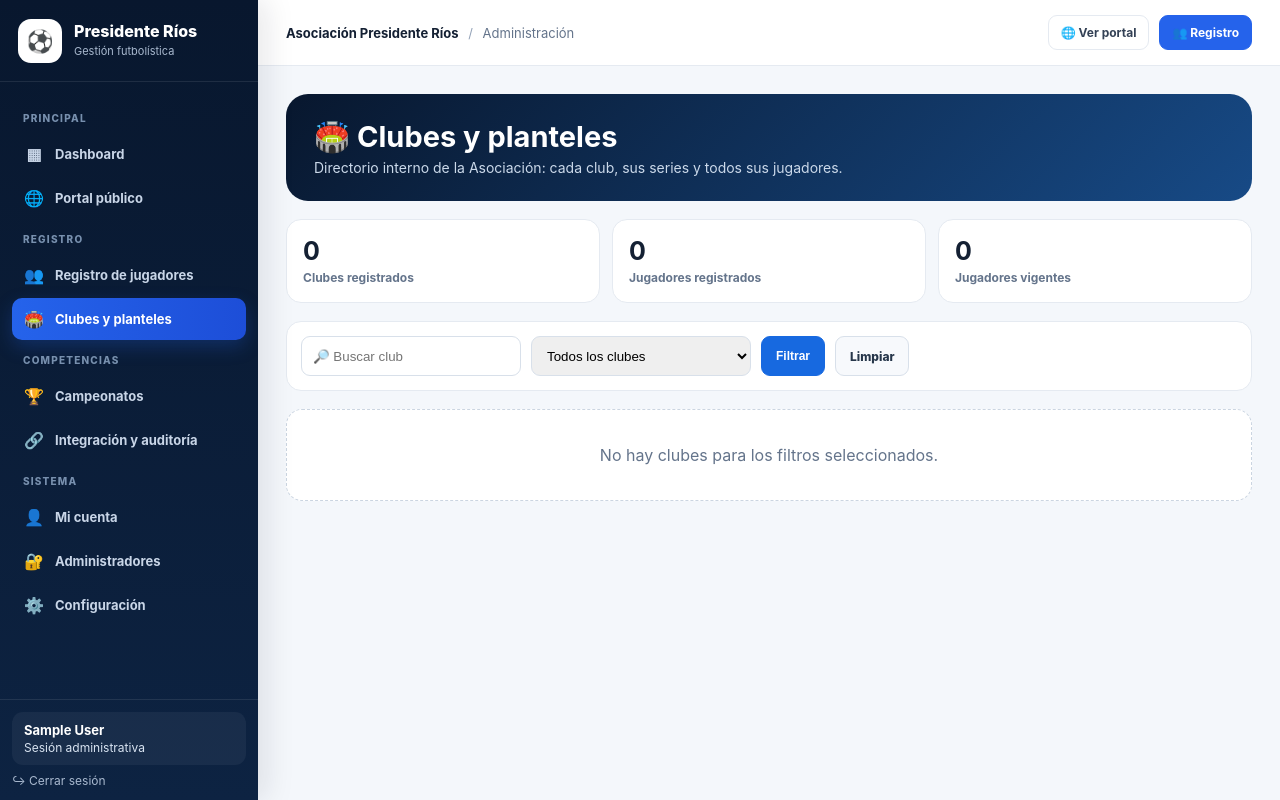
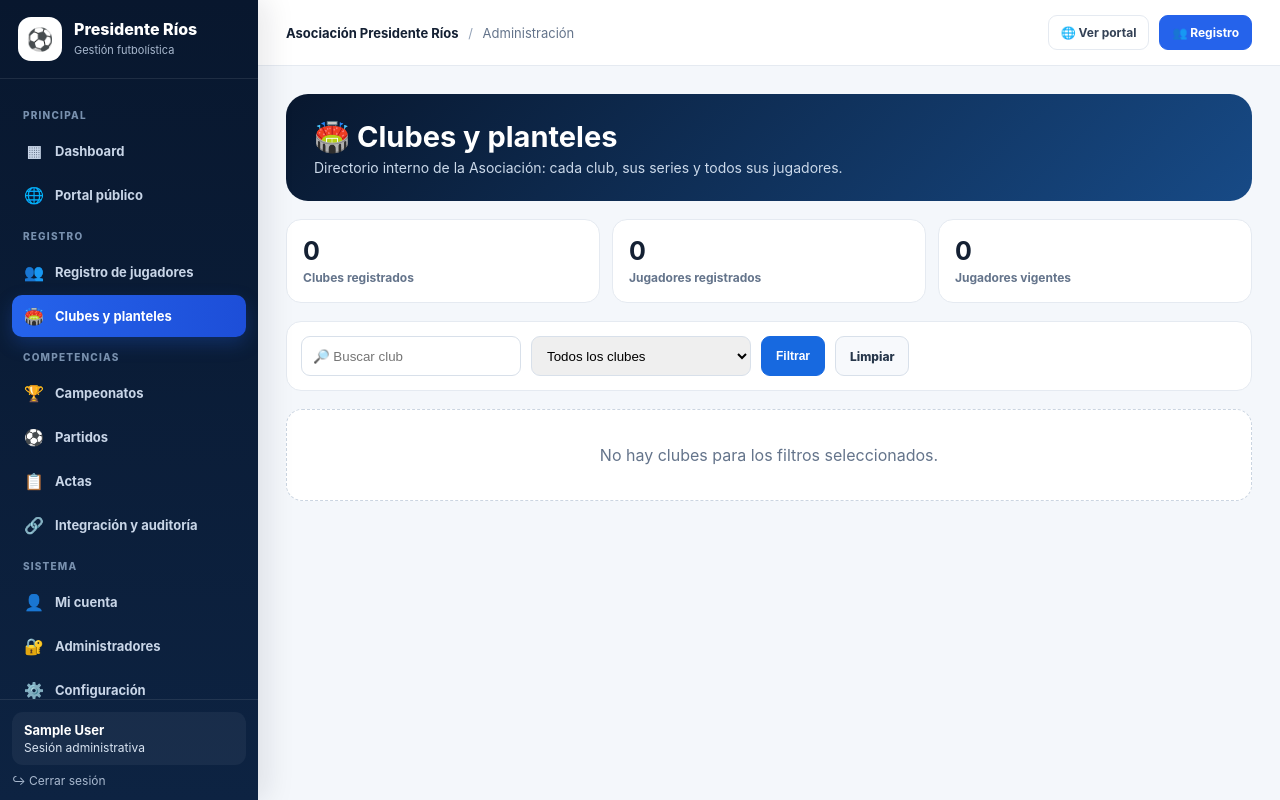
Before and after one commit to asociacionpresidenterios/sistema-presidente-rios, a Flask app: page /admin/clubes in a window 1280 px wide. Run offline with Flask 3, Linux system fonts and the light colour scheme; the visitor is signed in with stand-in values (Sample User, id 1); some libraries are stand-ins or nearby versions.

Commit message:
Add links for Partidos and Actas in base.html

```diff
--- a/templates/base.html
+++ b/templates/base.html
@@ -68,6 +68,8 @@
 
     <div class="section-label">Competencias</div>
     <a class="nav-item {% if request.endpoint in ['campeonatos','nuevo_campeonato','detalle_campeonato','panel_campeonato'] %}active{% endif %}" href="{{ url_for('campeonatos') }}"><span class="nav-icon">🏆</span>Campeonatos</a>
+    <a class="nav-item {% if request.endpoint in ['admin_partidos'] %}active{% endif %}" href="{{ url_for('admin_partidos') }}"><span class="nav-icon">⚽</span>Partidos</a>
+    <a class="nav-item {% if request.endpoint in ['admin_actas','acta_partido'] %}active{% endif %}" href="{{ url_for('admin_actas') }}"><span class="nav-icon">📋</span>Actas</a>
     <a class="nav-item {% if request.endpoint=='admin_integracion' %}active{% endif %}" href="{{ url_for('admin_integracion') }}"><span class="nav-icon">🔗</span>Integración y auditoría</a>
 
     <div class="section-label">Sistema</div>
```
